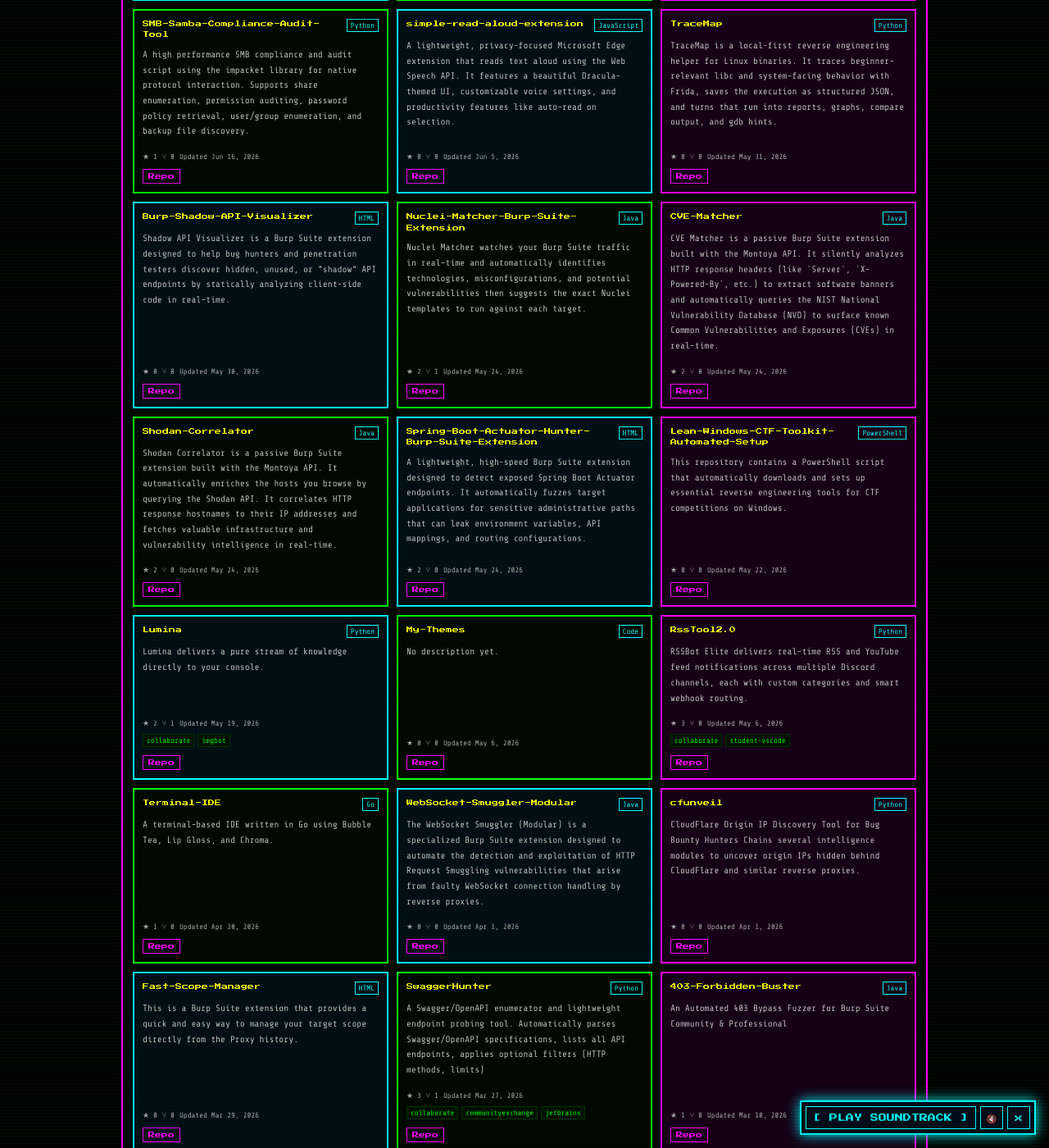
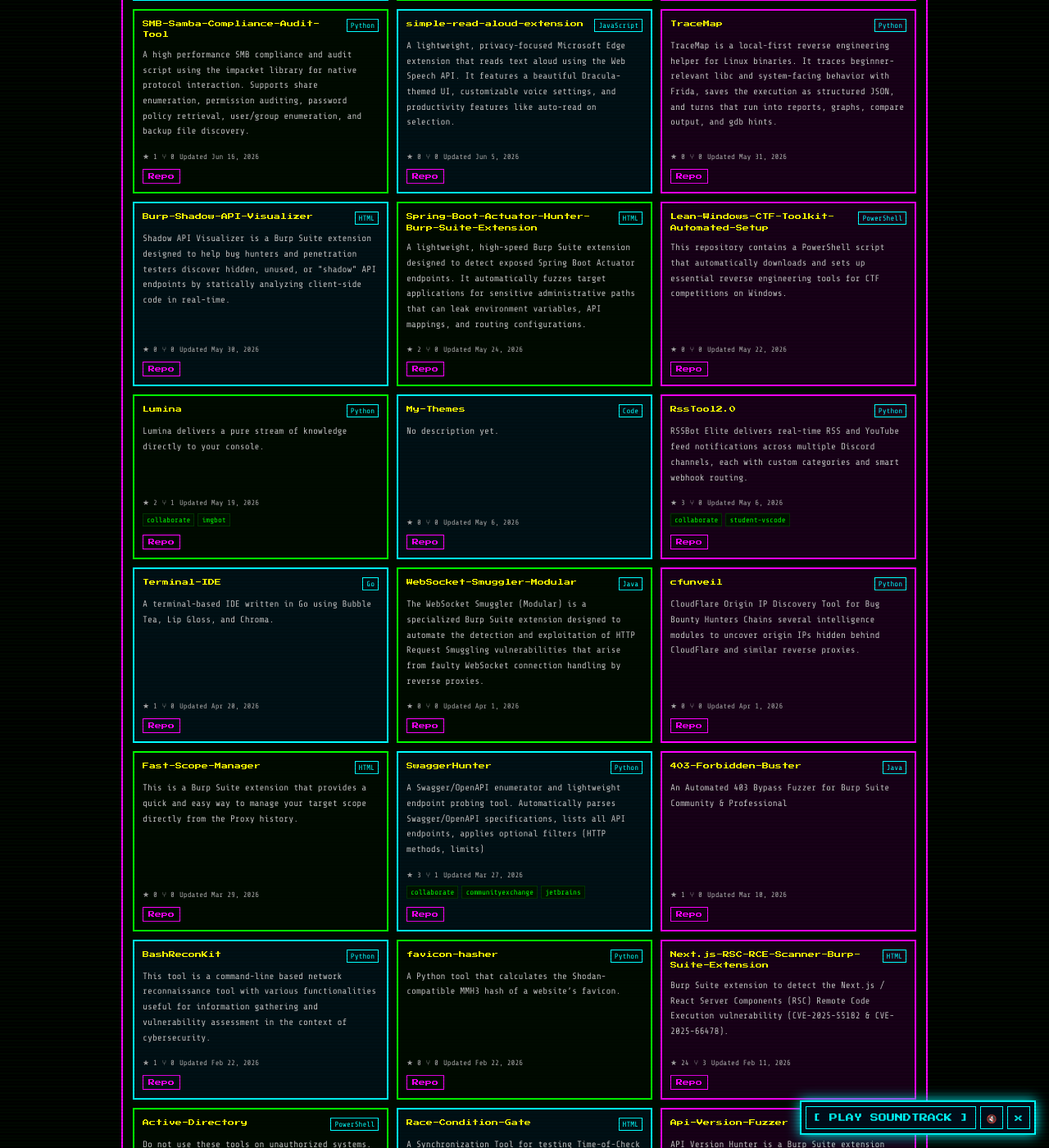
Before and after one commit to tobiasGuta/tobiasGuta.github.io, a Jekyll site: the page built from projects.html, in a window 1280 px wide and 1400 px high, scrolled down 1766 px. Shown: the whole window at 82% size. Built offline with Jekyll 4.4.1, drawn with Linux system fonts in a browser that asks for light colours; some of the changed text lies outside the part shown.

Commit message:
Update generated project data

```diff
--- a/assets/data/projects.json
+++ b/assets/data/projects.json
@@ -1,8 +1,21 @@
 {
   "owner": "tobiasGuta",
   "source": "github_api",
-  "generated_at": "2026-07-23T10:34:13.342548+00:00",
+  "generated_at": "2026-07-24T10:27:32.000713+00:00",
   "projects": [
+    {
+      "name": "tobiasGuta.github.io",
+      "description": null,
+      "html_url": "https://github.com/tobiasGuta/tobiasGuta.github.io",
+      "homepage": null,
+      "language": "HTML",
+      "topics": [],
+      "stargazers_count": 0,
+      "forks_count": 0,
+      "updated_at": "2026-07-23T10:49:53Z",
+      "fork": false,
+      "archived": false
+    },
     {
       "name": "Security-Intelligence-Platform",
       "description": "A self-hosted cybersecurity vulnerability intelligence platform.",
@@ -39,19 +52,6 @@
       "stargazers_count": 0,
       "forks_count": 0,
       "updated_at": "2026-07-22T14:30:25Z",
-      "fork": false,
-      "archived": false
-    },
-    {
-      "name": "tobiasGuta.github.io",
-      "description": null,
-      "html_url": "https://github.com/tobiasGuta/tobiasGuta.github.io",
-      "homepage": null,
-      "language": "HTML",
-      "topics": [],
-      "stargazers_count": 0,
-      "forks_count": 0,
-      "updated_at": "2026-07-22T10:34:02Z",
       "fork": false,
       "archived": false
     },
@@ -293,45 +293,6 @@
       "archived": false
     },
     {
-      "name": "Nuclei-Matcher-Burp-Suite-Extension",
-      "description": "Nuclei Matcher watches your Burp Suite traffic in real-time and automatically identifies technologies, misconfigurations, and potential vulnerabilities then suggests the exact Nuclei templates to run against each target.",
-      "html_url": "https://github.com/tobiasGuta/Nuclei-Matcher-Burp-Suite-Extension",
-      "homepage": null,
-      "language": "Java",
-      "topics": [],
-      "stargazers_count": 2,
-      "forks_count": 1,
-      "updated_at": "2026-05-24T12:13:26Z",
-      "fork": false,
-      "archived": false
-    },
-    {
-      "name": "CVE-Matcher",
-      "description": "CVE Matcher is a passive Burp Suite extension built with the Montoya API. It silently analyzes HTTP response headers (like `Server`, `X-Powered-By`, etc.) to extract software banners and automatically queries the NIST National Vulnerability Database (NVD) to surface known Common Vulnerabilities and Exposures (CVEs) in real-time.",
-      "html_url": "https://github.com/tobiasGuta/CVE-Matcher",
-      "homepage": null,
-      "language": "Java",
-      "topics": [],
-      "stargazers_count": 2,
-      "forks_count": 0,
-      "updated_at": "2026-05-24T12:12:50Z",
-      "fork": false,
-      "archived": false
-    },
-    {
-      "name": "Shodan-Correlator",
-      "description": "Shodan Correlator is a passive Burp Suite extension built with the Montoya API. It automatically enriches the hosts you browse by querying the Shodan API. It correlates HTTP response hostnames to their IP addresses and fetches valuable infrastructure and vulnerability intelligence in real-time.",
-      "html_url": "https://github.com/tobiasGuta/Shodan-Correlator",
-      "homepage": null,
-      "language": "Java",
-      "topics": [],
-      "stargazers_count": 2,
-      "forks_count": 0,
-      "updated_at": "2026-05-24T12:12:41Z",
-      "fork": false,
-      "archived": false
-    },
-    {
       "name": "Spring-Boot-Actuator-Hunter-Burp-Suite-Extension",
       "description": "A lightweight, high-speed Burp Suite extension designed to detect exposed Spring Boot Actuator endpoints. It automatically fuzzes target applications for sensitive administrative paths that can leak environment variables, API mappings, and routing configurations.",
       "html_url": "https://github.com/tobiasGuta/Spring-Boot-Actuator-Hunter-Burp-Suite-Extension",
@@ -481,45 +442,6 @@
       "stargazers_count": 1,
       "forks_count": 0,
       "updated_at": "2026-03-10T19:57:05Z",
-      "fork": false,
-      "archived": false
-    },
-    {
-      "name": "GitDiscovery",
-      "description": null,
-      "html_url": "https://github.com/tobiasGuta/GitDiscovery",
-      "homepage": null,
-      "language": "JavaScript",
-      "topics": [],
-      "stargazers_count": 0,
-      "forks_count": 0,
-      "updated_at": "2026-03-10T18:02:18Z",
-      "fork": false,
-      "archived": false
-    },
-    {
-      "name": "shodan-extention",
-      "description": "Simple Firefox/Chrome extension (Manifest V3) that shows Shodan information for the current tab's hostname.",
-      "html_url": "https://github.com/tobiasGuta/shodan-extention",
-      "homepage": null,
-      "language": "JavaScript",
-      "topics": [],
-      "stargazers_count": 0,
-      "forks_count": 0,
-      "updated_at": "2026-03-10T17:55:45Z",
-      "fork": false,
-      "archived": false
-    },
-    {
-      "name": "S3bucketList",
-      "description": "A Firefox extension (Manifest V3) that passively scans web traffic for S3-style hostnames and probes them for public access permissions.",
-      "html_url": "https://github.com/tobiasGuta/S3bucketList",
-      "homepage": "",
-      "language": "JavaScript",
-      "topics": [],
-      "stargazers_count": 0,
-      "forks_count": 0,
-      "updated_at": "2026-03-10T17:14:39Z",
       "fork": false,
       "archived": false
     },
```
